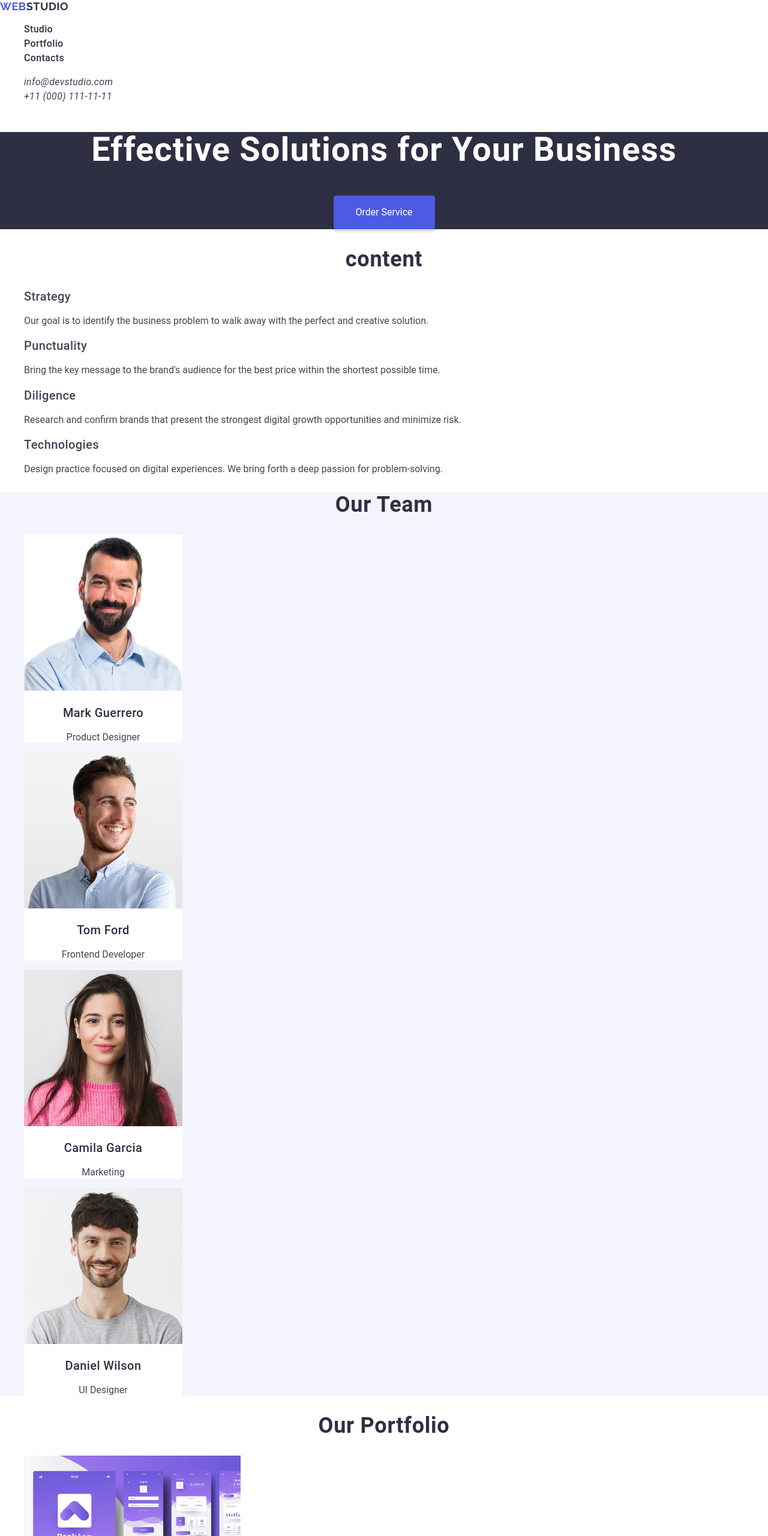
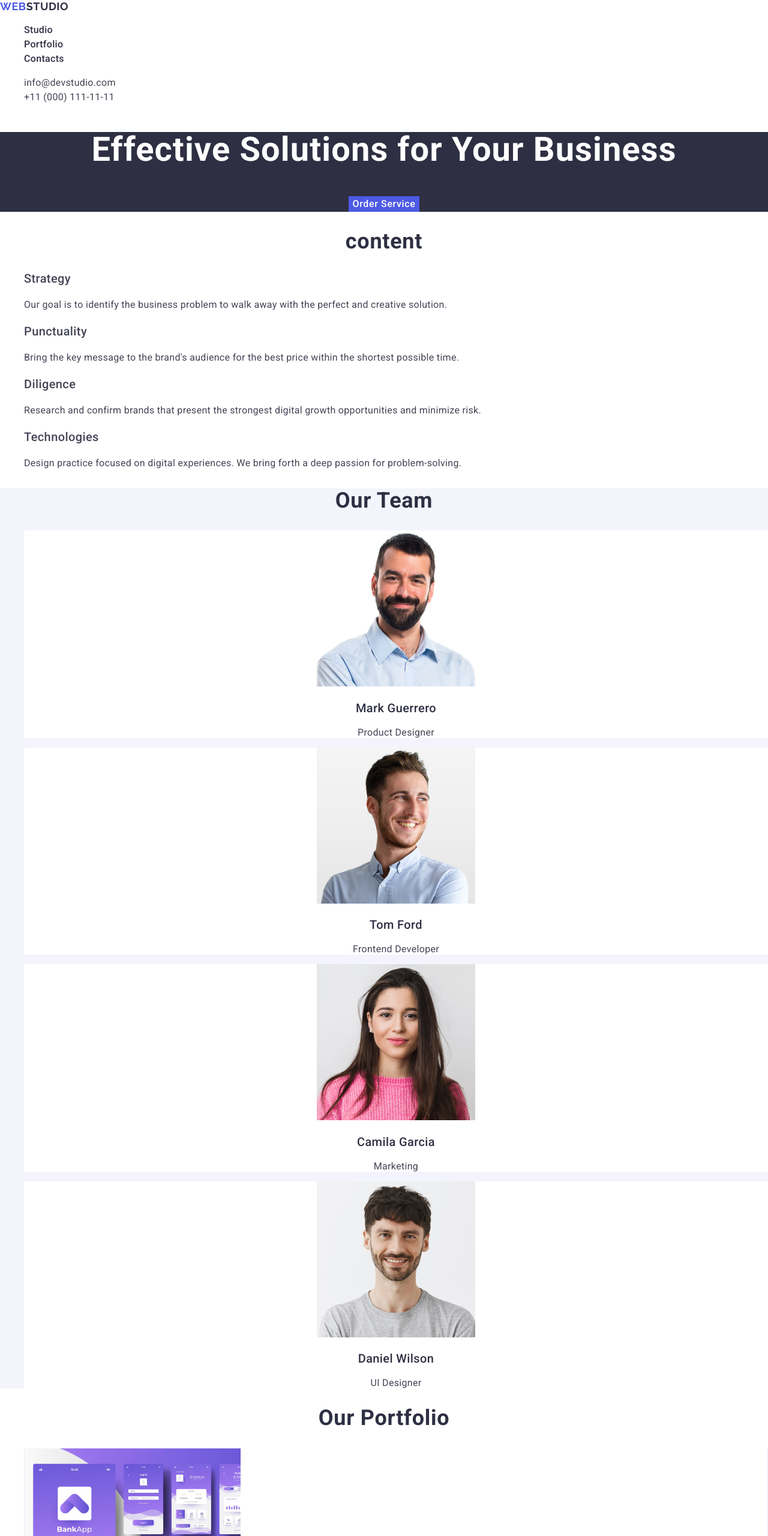
Before and after one commit to elentr/goit-markup-hw-02, a plain HTML site: page index.html in a window 1280 px wide. Shown: the top 2560 px of the page at 60% size. Drawn offline with nearby package versions, Linux system fonts and the light colour scheme.

Commit message:
update file

```diff
--- a/css/styles.css
+++ b/css/styles.css
@@ -39,18 +39,27 @@ h3 {
 }
 
 /*   HEADER   STYLES   */
+.header {
+    background-color: #fff;
+    font-weight: 500;
+    font-size: 16px;
+    line-height: 1.17;
+    letter-spacing: 0.02em;
+    color: #404bbf;
+}
+
 .logo {
     font-family: 'Raleway', sans-serif;
     font-weight: 700;
     font-size: 18px;
-    line-height: 1.167;
+    line-height: 1.17;
     letter-spacing: 0.03em;
     text-transform: uppercase;
-    color: #2e2f42;
+    color: #4d5ae5;
 }
 
 .logo-accent {
-    color: #4d5ae5;
+    color: #2e2f42;
 }
 
 .menu-item {
@@ -59,6 +68,10 @@ h3 {
     font-size: 16px;
     line-height: 150%;
     letter-spacing: 0.02em;
+}
+
+.contacts-ws{
+    font-style: normal;
 }
 
 .contact {
@@ -73,7 +86,7 @@ h3 {
 .menu-item:focus,
 .contact:hover,
 .contact:focus {
-    color: #4d5ae5;
+    color: #404bbf;
 }
 
 /*   WELCOME   PAGE   */
@@ -85,13 +98,16 @@ h3 {
 .main-page-btn {
     color: #fff;
     background-color: #4d5ae5;
-    box-shadow: 0 4px 4px 0 rgba(0, 0, 0, 0.15);
+    /*box-shadow: 0 4px 4px 0 rgba(0, 0, 0, 0.15);*/
     border: none;
-    border-radius: 4px;
+    /*border-radius: 4px;
     padding: 16px 32px;
     width: 169px;
-    height: 56px;
+    height: 56px;*/
     cursor: pointer;
+    font-weight: 500;
+    line-height: 1.5;
+    letter-spacing: 0.04em
 }
 
 .main-page-btn:hover, .main-page-btn:focus {
@@ -104,16 +120,20 @@ h3 {
 }
 .feature-dscr {
     color: #434455;
+    line-height: 1.5;
+    letter-spacing: 0.02em
 }
 
 /*   TEAM   */
 .team-section {
     background-color: #f4f4fd;
     text-align: center;
+    line-height: 1.11;
+    letter-spacing: 0.02em
 }
 .card {
     background-color: #fff;
-    width: 264px;
+    /*width: 264px;*/
 }
 .card-img {
     margin: 0 auto;
@@ -125,13 +145,22 @@ h3 {
     text-align: center;
 }
 /*   PORTFOLIO   */
+.portfolio-title {
+    line-height: 1.11;
+    text-transform: capitalize;
+}
+
 .portfolio-card-cont {
     border-bottom: 1px solid #e7e9fc;
     border-left: 1px solid #e7e9fc;
     border-right: 1px solid #e7e9fc;
-    width: 360px;
+    /*width: 360px;*/
 }
 
+.portfolio-dscr {
+    line-height: 1.5;
+    letter-spacing: 0.02em;
+}
 
 /*   FOOTER   */
 .end-section {
@@ -142,7 +171,7 @@ h3 {
     font-family: 'Raleway', sans-serif;
     font-weight: 700;
     font-size: 18px;
-    line-height: 1.167;
+    line-height: 1.17;
     letter-spacing: 0.03em;
     text-transform: uppercase;
     color: #f4f4fd;
@@ -150,5 +179,7 @@ h3 {
 
 .footer-text {
     color: #f4f4fd;
-    width: 400px;
+    line-height: 1.5;
+    letter-spacing: 0.02em;
+    /*width: 400px;*/
 }
--- a/index.html
+++ b/index.html
@@ -6,22 +6,23 @@
     <title>WebStudio</title>
     <link rel="preconnect" href="https://fonts.googleapis.com">
     <link rel="preconnect" href="https://fonts.gstatic.com" crossorigin>
-    <link href="https://fonts.googleapis.com/css2?family=Raleway:ital,wght@0,100..900;1,100..900&display=swap"
+    <link
+        href="https://fonts.googleapis.com/css2?family=Raleway:ital,wght@0,100..900;1,100..900&family=Roboto:ital,wght@0,100;0,300;0,400;0,500;0,700;0,900;1,100;1,300;1,400;1,500;1,700;1,900&display=swap"
         rel="stylesheet">
     <link rel="stylesheet" href="https://cdn.jsdelivr.net/npm/modern-normalize@2.0.0/modern-normalize.min.css">
     <link rel="stylesheet" href="./css/styles.css">
 </head>
 <body>
-    <header>
+    <header class="header">
         <nav>
-            <a class="logo" href="./index.html"><span class="logo-accent">Web</span>Studio</a>
+            <a class="logo" href="./index.html">Web<span class="logo-accent">Studio</span></a>
             <ul>
-                <li><a class="menu-item" href="#">Studio</a></li>
-                <li><a class="menu-item" href="#">Portfolio</a></li>
-                <li><a class="menu-item" href="#">Contacts</a></li>
+                <li><a class="menu-item" href="./index.html">Studio</a></li>
+                <li><a class="menu-item" href="">Portfolio</a></li>
+                <li><a class="menu-item" href="">Contacts</a></li>
             </ul>
         </nav>
-        <address>
+        <address class="contacts-ws">
             <ul>
                 <li>
                     <a class="contact" href="mailto:info@devstudio.com">info@devstudio.com</a>
@@ -71,7 +72,7 @@
                     <p class="card-dscr">Product Designer</p>
                 </li>
                 <li class="card">
-                    <img src="./images/tom.jpg" alt="portrait of Tom" width="264" height="260">
+                    <img class="card-img" src="./images/tom.jpg" alt="portrait of Tom" width="264" height="260">
                     <h3 class="card-name">Tom Ford</h3>
                     <p class="card-dscr">Frontend Developer</p>
                 </li>
@@ -81,7 +82,7 @@
                     <p>Marketing</p>
                 </li>
                 <li class="card">
-                    <img src="./images/daniel.jpg" alt="portrait of Daniel" width="264" height="260">
+                    <img class="card-img" src="./images/daniel.jpg" alt="portrait of Daniel" width="264" height="260">
                     <h3 class="card-name">Daniel Wilson</h3>
                     <p class="card-dscr">UI Designer</p>
                 </li>
@@ -89,12 +90,12 @@
         </section>
 
         <section>
-            <h2>Our Portfolio</h2>
+            <h2 class="portfolio-title">Our Portfolio</h2>
             <ul>
                 <li class="portfolio-card-cont">
                     <img src="./images/bank_app.jpg" alt="banking app" width="360" height="300">
                     <h3>Banking App</h3>
-                    <p>App</p>
+                    <p class="portfolio-dscr">App</p>
                 </li>
                 <li class="portfolio-card-cont">
                     <img src="./images/cash_pay.jpg" alt="cashless payment" width="360" height="300">
@@ -127,7 +128,7 @@
     </main>
 
     <footer class="end-section">
-        <a class="logo-footer" href="./index.html"><span class="logo-accent">Web</span>Studio</a>
+        <a class="logo" href="./index.html">Web<span class="logo-footer">Studio</span></a>
         <p class="footer-text">Increase the flow of customers and sales for your business with digital marketing & growth solutions.</p>
     </footer>
 </body>
```
